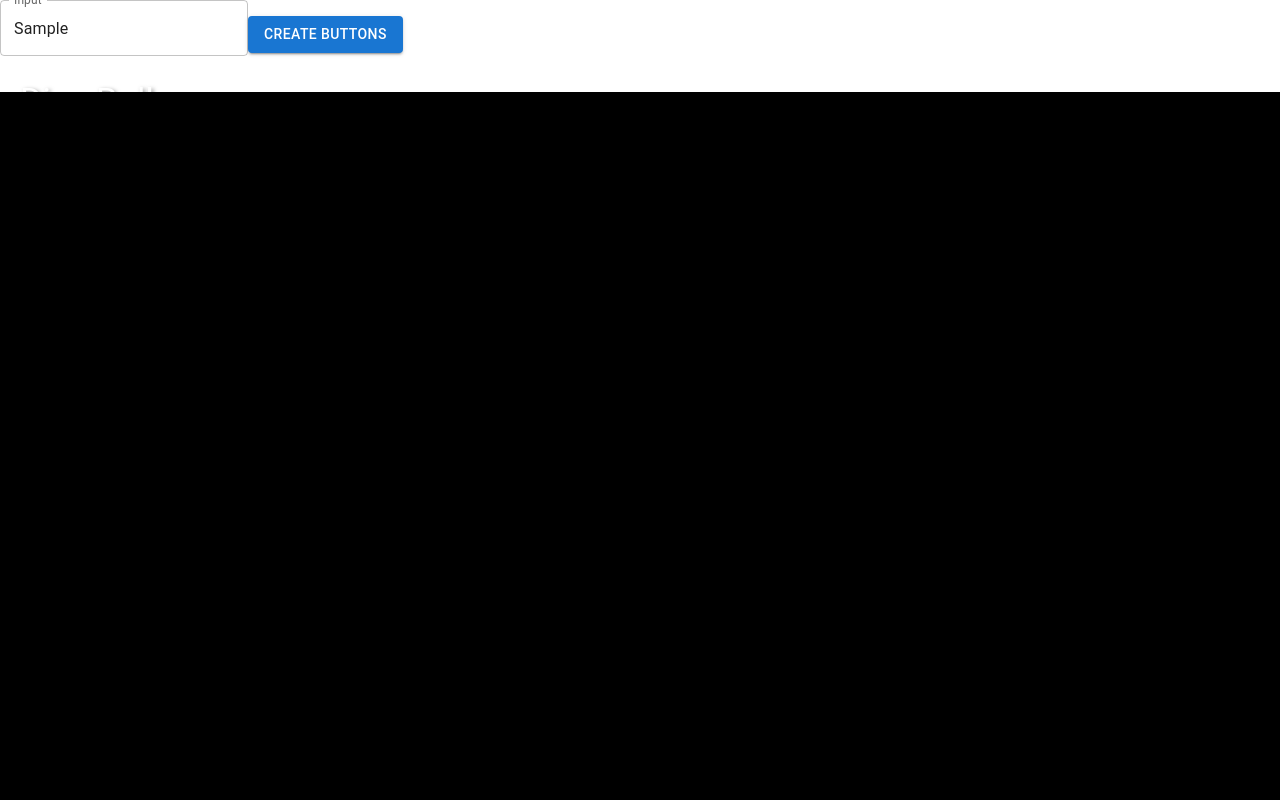
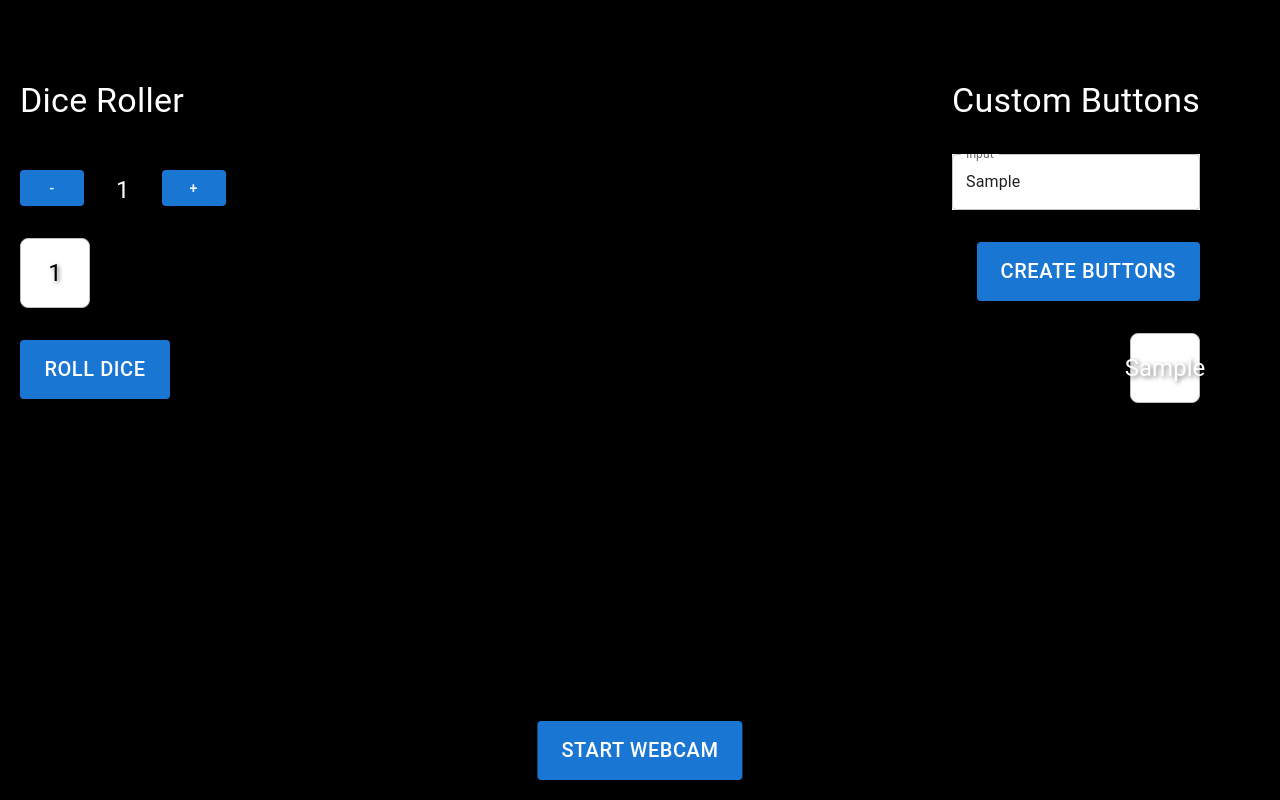
Before and after one commit to pporschen/gamecam, a React (Vite) app: page / in a window 1280 px wide. Both pictures are taken after typing "Sample" into the empty fields and a click on the button "CREATE BUTTONS". Built offline with nearby package versions, Linux system fonts and the light colour scheme.

Commit message:
feat: reorder components in App and enhance ButtonSection with PseudoButton

```diff
--- a/src/App.tsx
+++ b/src/App.tsx
@@ -11,9 +11,9 @@ const appStyles = {
 function App() {
   return (
     <div className="App" style={appStyles}>
+      <WebcamCapture />
+      <DiceSection />
       <ButtonSection />
-      <DiceSection />
-      <WebcamCapture />
     </div>
   );
 }
--- a/src/components/ButtonSection.tsx
+++ b/src/components/ButtonSection.tsx
@@ -1,10 +1,21 @@
 import { useState } from 'react';
 import type { ChangeEvent } from 'react';
-import { Box, Button, TextField } from '@mui/material';
-import GenericButton from './Buttons/GenericButton';
+import { Box, TextField, Typography } from '@mui/material';
+import { BigButton, PseudoButton } from './Buttons';
 
 const INPUT_SEPARATOR = ';';
 type Buttons = string[];
+
+const wrapperStyles = {
+  background: 'none',
+  position: 'absolute',
+  right: 80,
+  top: 80,
+  display: 'flex',
+  flexDirection: 'column',
+  gap: '2rem',
+  alignItems: 'flex-end',
+};
 
 const ButtonSection = () => {
   const [buttons, setButtons] = useState<Buttons>([]);
@@ -19,12 +30,28 @@ const ButtonSection = () => {
   };
 
   return (
-    <Box>
-      <TextField label="Input" variant="outlined" value={inputValue} onChange={handleInput} />
-      <GenericButton onClick={handleButtonCreation} label="Create Buttons" />
-      {buttons.map((b) => {
-        return <div>{b}</div>;
-      })}
+    <Box sx={wrapperStyles}>
+      <Typography variant="h4">Custom Buttons</Typography>
+
+      <Box>
+        <TextField
+          label="Input"
+          variant="outlined"
+          fullWidth
+          value={inputValue}
+          onChange={handleInput}
+          sx={{ backgroundColor: '#fff', width: '100%' }}
+        />
+      </Box>
+      <Box>
+        <BigButton onClick={handleButtonCreation} label="Create Buttons" />
+      </Box>
+
+      <Box>
+        {buttons.map((b, index) => (
+          <PseudoButton value={b} index={index} />
+        ))}
+      </Box>
     </Box>
   );
 };
--- /dev/null
+++ b/src/components/Buttons/PseudoButton.tsx
@@ -0,0 +1,36 @@
+import { Box, Typography } from '@mui/material';
+
+type PseudoButtonProps = {
+  value: string;
+  index: number;
+};
+
+const PseudoButton = ({ value, index }: PseudoButtonProps) => {
+  return (
+    <Box
+      key={index}
+      width={70}
+      mb="1rem"
+      height={70}
+      display="flex"
+      justifyContent="center"
+      alignItems="center"
+      border={1}
+      borderColor="grey.400"
+      borderRadius={2}
+      bgcolor="white"
+      sx={{
+        cursor: 'pointer',
+        transition: 'background 0.2s',
+        '&:hover': {
+          backgroundColor: '#1976d2',
+          color: '#fff',
+        },
+      }}
+    >
+      <Typography variant="h5">{value}</Typography>
+    </Box>
+  );
+};
+
+export default PseudoButton;
--- a/src/components/Buttons/index.ts
+++ b/src/components/Buttons/index.ts
@@ -1,2 +1,3 @@
 export { default as BigButton } from './BigButton';
 export { default as GenericButton } from './GenericButton';
+export { default as PseudoButton } from './PseudoButton';
--- a/src/components/DiceSection.tsx
+++ b/src/components/DiceSection.tsx
@@ -6,6 +6,16 @@ import Die from './Die';
 const INITIAL_DICE = [1];
 const MIN_NUM_DICE = 1;
 const MAX_NUM_DICE = 6;
+
+const wrapperStyles = {
+  background: 'none',
+  position: 'absolute',
+  left: 20,
+  top: 80,
+  display: 'flex',
+  flexDirection: 'column',
+  gap: '2rem',
+};
 
 const DiceSection = () => {
   const [dice, setDice] = useState<number[]>(INITIAL_DICE);
@@ -27,18 +37,8 @@ const DiceSection = () => {
     setDice(createDiceArray(newNumOfDice));
   };
 
-  const styles = {
-    background: 'none',
-    position: 'absolute',
-    left: 20,
-    top: 80,
-    display: 'flex',
-    flexDirection: 'column',
-    gap: '2rem',
-  };
-
   return (
-    <Box sx={styles}>
+    <Box sx={wrapperStyles}>
       <Typography variant="h4">Dice Roller</Typography>
 
       <Box display={'flex'} gap="2rem" alignItems={'flex-end'}>
```
